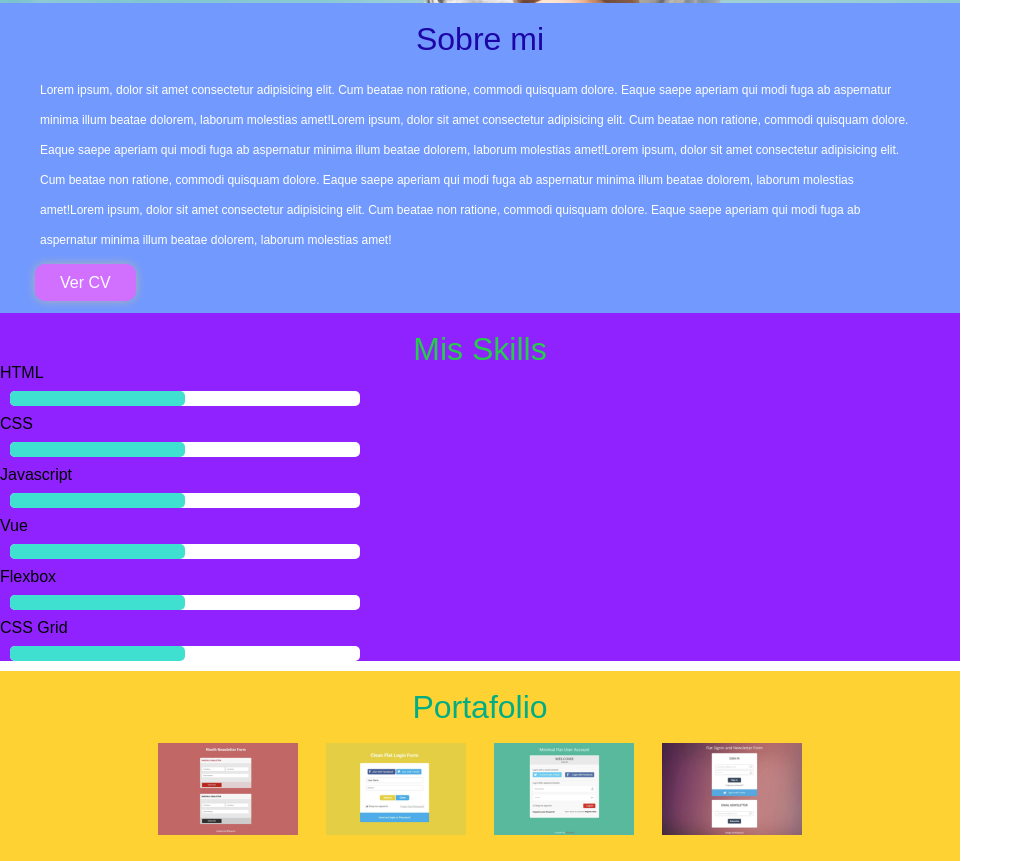
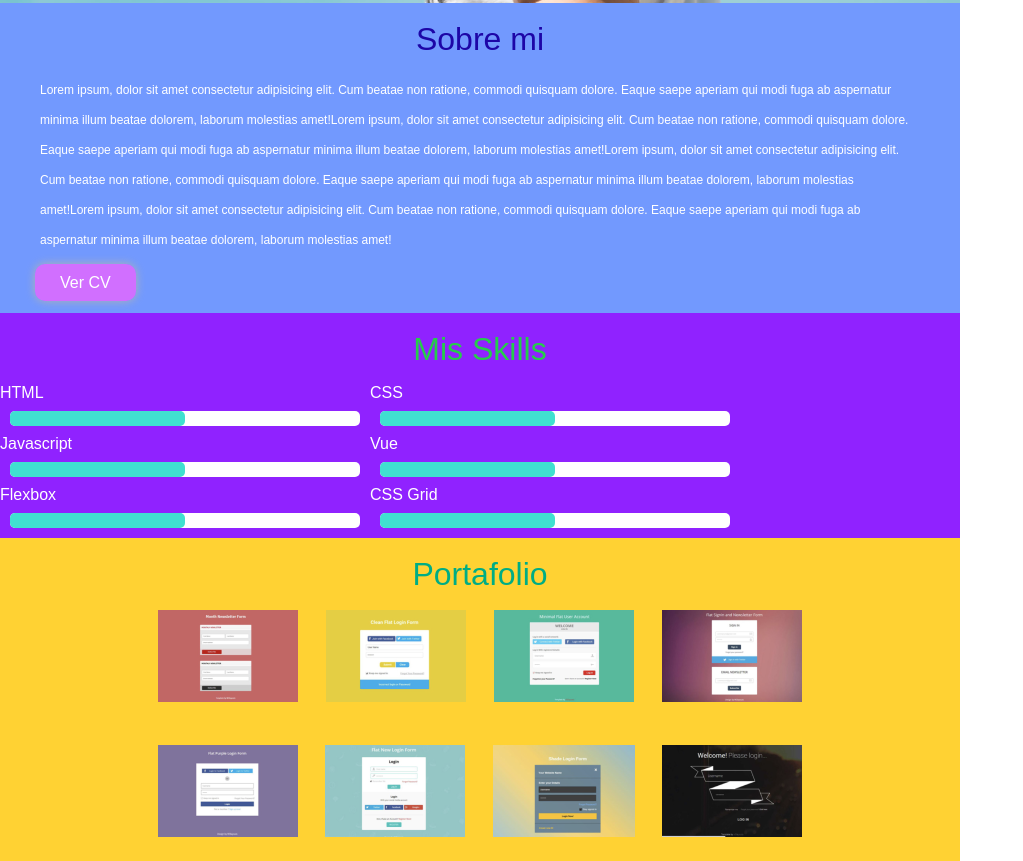
Before and after one commit to Luxius-Espinoza/Proyecto1, a plain HTML site: page index.html in a window 1280 px wide. Shown: the part 522-1383 px from the top of the page, without its empty margins (0-1023 px from the left). Drawn offline with Linux system fonts and the light colour scheme.

Commit message:
con stylos mejorados

```diff
--- a/index.html
+++ b/index.html
@@ -22,7 +22,7 @@
             </section>
             <section class="mis_skills">
                 <h2>Mis Skills</h2>
-                <div>
+                <div class="skill">
                     <div>
                         <h3>HTML</h3>
                         <div class="b_blanca">
@@ -36,7 +36,7 @@
                         </div>
                     </div>
                 </div>
-                <div>
+                <div class="skill">
                     <div>
                         <h3>Javascript</h3>
                         <div class="b_blanca">
@@ -50,7 +50,7 @@
                         </div>
                     </div>
                 </div>
-                <div>
+                <div class="skill">
                     <div>
                         <h3>Flexbox</h3>
                         <div class="b_blanca">
--- a/styles/main.css
+++ b/styles/main.css
@@ -65,10 +65,17 @@ main .sobre_mi a{
 main .mis_skills{
     background-color: #9022FF;
 }
+main .mis_skills .skill{
+    width: 70%;
+    display: flex;
+    justify-content: space-between;
+    color: white;
+}
 main .mis_skills h2{
     color: #26CC4B;
     text-align: center;
     padding-top: 20px;
+    padding-bottom: 20px;
 }
 main .mis_skills div{
     flex-grow: 90%;
```
